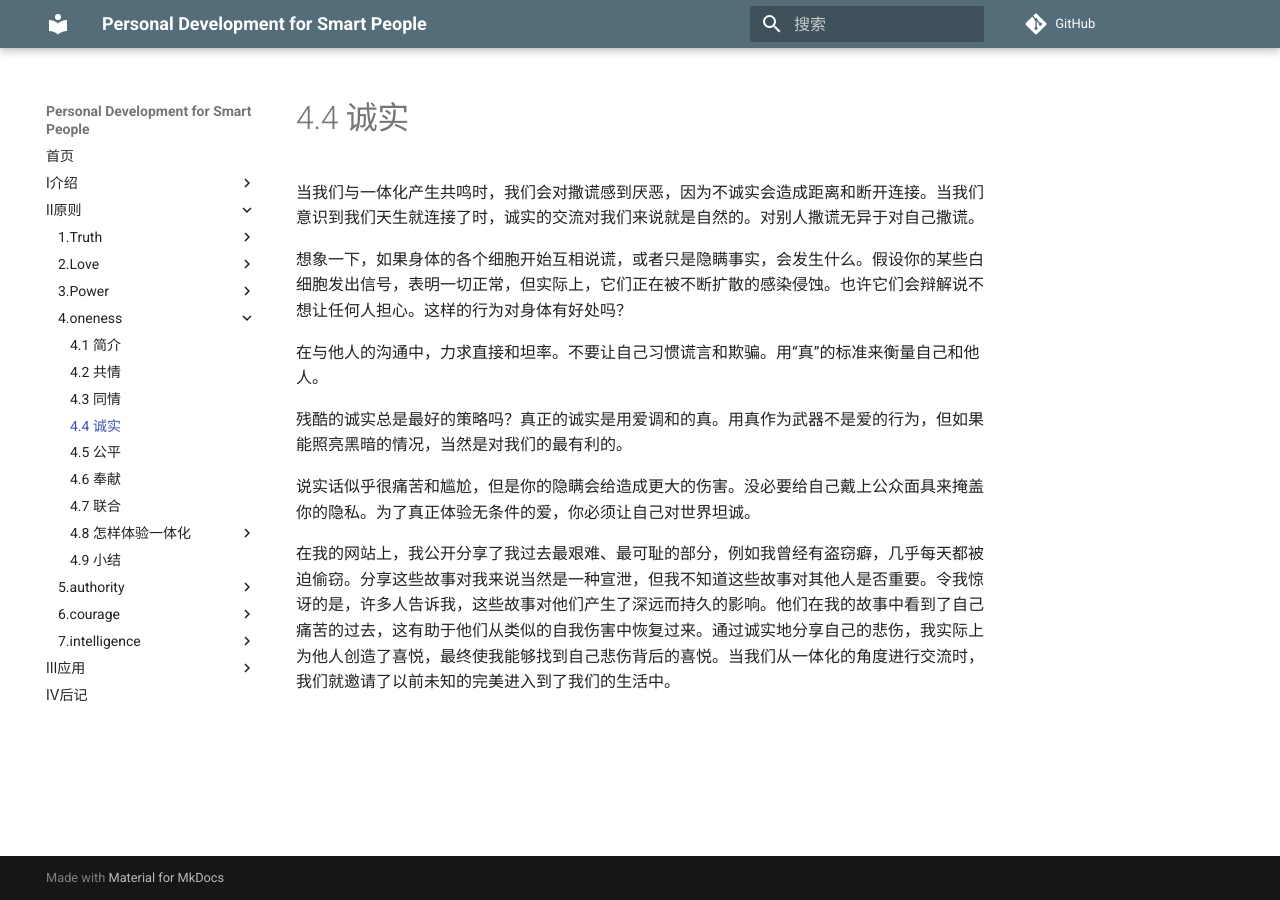
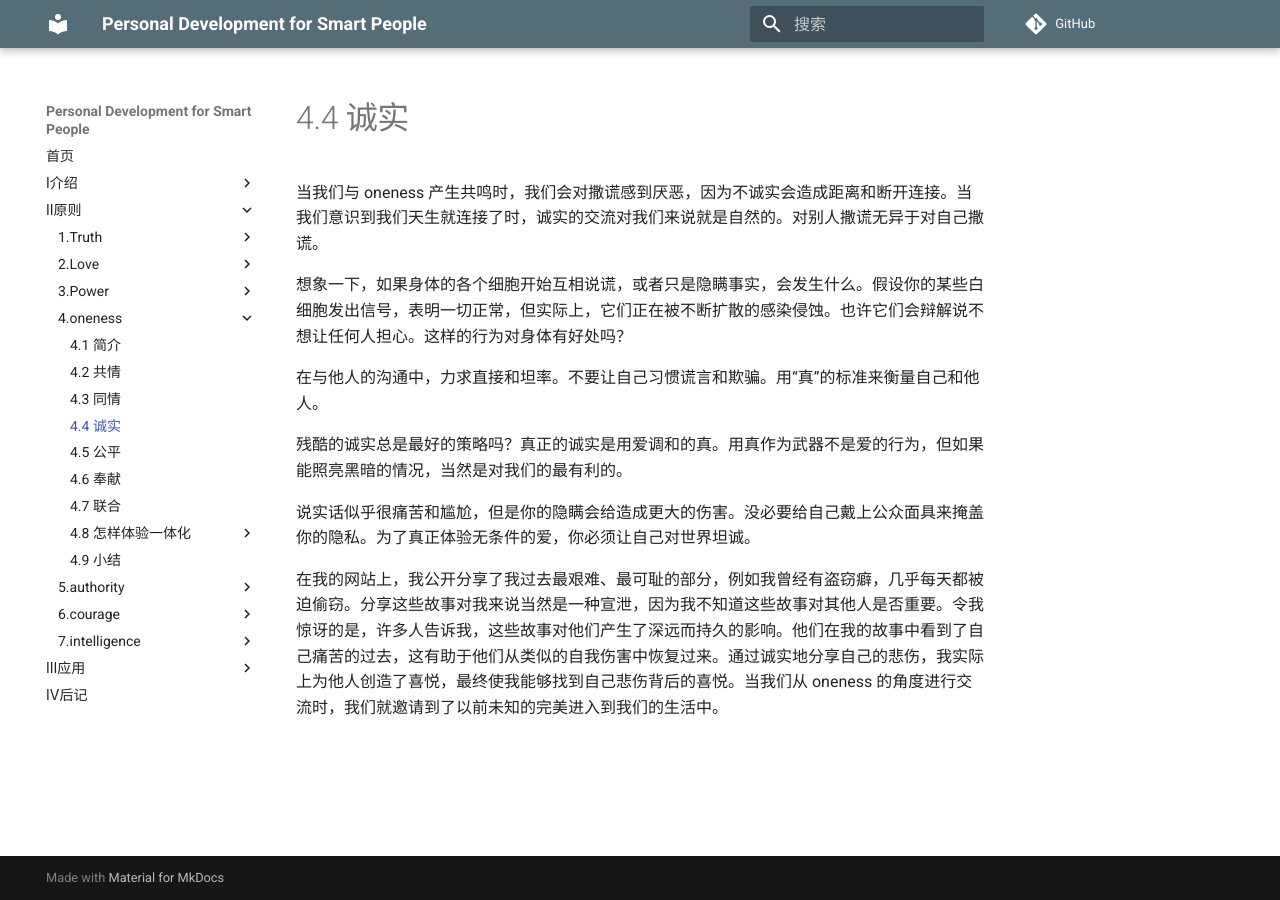
Before and after one commit to wtsnwei/pdsp, an MkDocs documentation site: the page built from docs/2.Principles/04.oneness/03.honesty.md, in a window 1280 px wide. Built offline with MkDocs 1.6.1 and Material for MkDocs 9.7.7, drawn with Linux system fonts in a browser that asks for light colours; comment, search, counter and statistics services are not loaded.

Commit message:
更改修正

```diff
--- a/docs/2.Principles/04.oneness/03.honesty.md
+++ b/docs/2.Principles/04.oneness/03.honesty.md
@@ -3,7 +3,7 @@ title:    Honesty
 date:     2021-03-08
 ---
 
-当我们与一体化产生共鸣时，我们会对撒谎感到厌恶，因为不诚实会造成距离和断开连接。当我们意识到我们天生就连接了时，诚实的交流对我们来说就是自然的。对别人撒谎无异于对自己撒谎。
+当我们与 oneness 产生共鸣时，我们会对撒谎感到厌恶，因为不诚实会造成距离和断开连接。当我们意识到我们天生就连接了时，诚实的交流对我们来说就是自然的。对别人撒谎无异于对自己撒谎。
 
 想象一下，如果身体的各个细胞开始互相说谎，或者只是隐瞒事实，会发生什么。假设你的某些白细胞发出信号，表明一切正常，但实际上，它们正在被不断扩散的感染侵蚀。也许它们会辩解说不想让任何人担心。这样的行为对身体有好处吗？
 
@@ -13,4 +13,4 @@ date:     2021-03-08
 
 说实话似乎很痛苦和尴尬，但是你的隐瞒会给造成更大的伤害。没必要给自己戴上公众面具来掩盖你的隐私。为了真正体验无条件的爱，你必须让自己对世界坦诚。
 
-在我的网站上，我公开分享了我过去最艰难、最可耻的部分，例如我曾经有盗窃癖，几乎每天都被迫偷窃。分享这些故事对我来说当然是一种宣泄，但我不知道这些故事对其他人是否重要。令我惊讶的是，许多人告诉我，这些故事对他们产生了深远而持久的影响。他们在我的故事中看到了自己痛苦的过去，这有助于他们从类似的自我伤害中恢复过来。通过诚实地分享自己的悲伤，我实际上为他人创造了喜悦，最终使我能够找到自己悲伤背后的喜悦。当我们从一体化的角度进行交流时，我们就邀请了以前未知的完美进入到了我们的生活中。
+在我的网站上，我公开分享了我过去最艰难、最可耻的部分，例如我曾经有盗窃癖，几乎每天都被迫偷窃。分享这些故事对我来说当然是一种宣泄，因为我不知道这些故事对其他人是否重要。令我惊讶的是，许多人告诉我，这些故事对他们产生了深远而持久的影响。他们在我的故事中看到了自己痛苦的过去，这有助于他们从类似的自我伤害中恢复过来。通过诚实地分享自己的悲伤，我实际上为他人创造了喜悦，最终使我能够找到自己悲伤背后的喜悦。当我们从 oneness 的角度进行交流时，我们就邀请到了以前未知的完美进入到我们的生活中。
```
